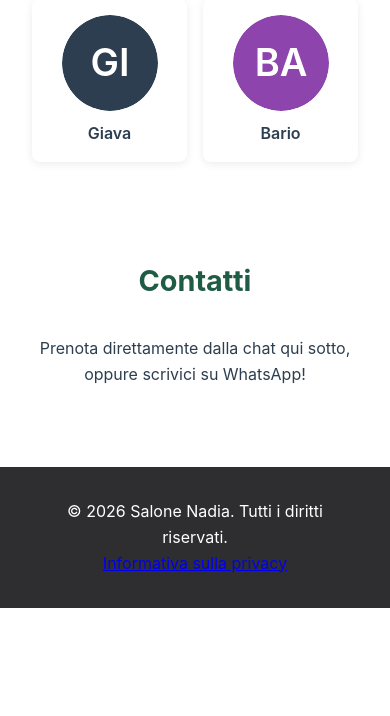
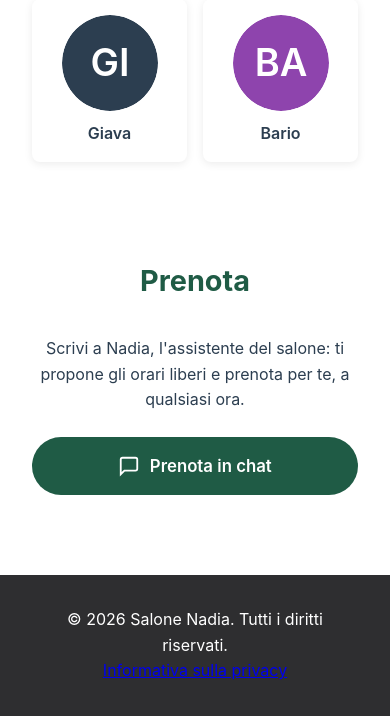
Before and after one commit to walle8646/prenotazioni-salone, a FastAPI app: page / in a window 390 px wide. Shown: the part 3856-4572 px from the top of the page. Before the commit the page ends 4464 px from the top, so only its background shows below. Run offline with FastAPI, Linux system fonts and the light colour scheme; data comes from the database, SQL or seed files in the repository.

Commit message:
feat: bottoni per aprire la chat e WhatsApp dalla homepage
La sezione Contatti diceva "prenota dalla chat qui sotto, oppure scrivici su
WhatsApp" senza un modo per farlo: la chat era un'icona nell'angolo e il
numero non c'era.

"Prenota in chat" apre il widget gia' presente, non una pagina nuova, e se e'
gia' aperto non lo chiude: un bottone che fa sparire la chat sembrerebbe
rotto. "Scrivici su WhatsApp" apre wa.me sul numero del salone con il
messaggio "Ciao, vorrei prenotare un appuntamento" gia' scritto, cosi' il bot
parte dalla prenotazione invece che da un saluto.

Il numero arriva da SALONE_TELEFONO, lo stesso delle email e della privacy, e
viene ripulito in sole cifre: con il piu' o gli spazi wa.me apre una chat
senza destinatario. Senza numero configurato il bottone WhatsApp non compare,
la chat resta.

Co-Authored-By: Claude Opus 5 <noreply@anthropic.com>

```diff
--- a/routers/website.py
+++ b/routers/website.py
@@ -42,6 +42,40 @@ def _operatori_in_servizio() -> list[str]:
     return list(get_parrucchieri_map_cached()) or list(OPERATORI)
 
 
+# Il messaggio con cui si apre la chat su WhatsApp. Già scritto, al cliente
+# basta premere invio: il bot parte dalla prenotazione invece che da un
+# "ciao" a cui deve chiedere cosa serve.
+TESTO_WHATSAPP = "Ciao, vorrei prenotare un appuntamento"
+
+
+def _contatto_whatsapp() -> dict | None:
+    """Il link che apre WhatsApp sul numero del salone, e il numero leggibile.
+
+    Il numero arriva da `SALONE_TELEFONO`, lo stesso che usano le email e le
+    pagine sulla privacy: scritto nel template, al primo cambio di numero il
+    sito manderebbe i clienti a scrivere a un telefono che nessuno legge.
+    Senza numero configurato non si mostra niente: un link rotto è peggio di
+    nessun link.
+    """
+    from urllib.parse import quote
+
+    from config import settings
+
+    cifre = "".join(c for c in (settings.salone_telefono or "") if c.isdigit())
+    if len(cifre) < 8:
+        return None
+
+    if cifre.startswith("39") and len(cifre) == 12:
+        leggibile = f"+39 {cifre[2:5]} {cifre[5:8]} {cifre[8:]}"
+    else:
+        leggibile = f"+{cifre}"
+
+    return {
+        "link": f"https://wa.me/{cifre}?text={quote(TESTO_WHATSAPP)}",
+        "numero": leggibile,
+    }
+
+
 @router.get("/", response_class=HTMLResponse)
 async def homepage(request: Request):
     """Homepage pubblica del salone."""
@@ -49,6 +83,7 @@ async def homepage(request: Request):
         "index.html",
         {
             "request": request,
+            "whatsapp": _contatto_whatsapp(),
             "orari": _orari_del_salone(),
             # Listino e durate arrivano dal catalogo: una sola fonte di verità
             # condivisa con il bot, così sito e chat non possono divergere.
--- a/static/chat.js
+++ b/static/chat.js
@@ -26,6 +26,19 @@
     closeBtn.addEventListener('click', () => {
         isOpen = false;
         panel.classList.add('hidden');
+    });
+
+    // I bottoni nella pagina aprono lo stesso widget, non ne creano un altro.
+    // Se è già aperto non lo si chiude: chi preme "Prenota in chat" vuole la
+    // chat davanti, e un bottone che la fa sparire sembrerebbe rotto.
+    document.querySelectorAll('[data-apri-chat]').forEach((bottone) => {
+        bottone.addEventListener('click', () => {
+            if (!isOpen) {
+                toggle.click();
+            } else {
+                input.focus();
+            }
+        });
     });
 
     // Identificativo della conversazione. Lo tiene il browser, non il server:
--- a/static/sito.css
+++ b/static/sito.css
@@ -305,6 +305,77 @@ section h2 {
     text-align: center;
 }
 
+.contatti-azioni {
+    display: flex;
+    flex-wrap: wrap;
+    justify-content: center;
+    gap: 0.8rem;
+    margin-top: 1.5rem;
+}
+
+/* Due bottoni della stessa misura: nessuno dei due è "quello secondario". */
+.contatto {
+    display: inline-flex;
+    align-items: center;
+    justify-content: center;
+    gap: 0.6rem;
+    min-width: 15rem;
+    padding: 0.85rem 1.4rem;
+    border-radius: 999px;
+    border: 2px solid transparent;
+    font: inherit;
+    font-size: 1.05rem;
+    font-weight: 600;
+    text-decoration: none;
+    cursor: pointer;
+    transition: background-color 0.15s, color 0.15s;
+}
+
+.contatto:focus-visible {
+    outline: 3px solid #1f5b45;
+    outline-offset: 3px;
+}
+
+.contatto-chat {
+    background: #1f5b45;
+    color: #ffffff;
+}
+
+.contatto-chat:hover {
+    background: #174535;
+}
+
+/* Il verde di WhatsApp è quello che la gente riconosce: non si cambia. */
+.contatto-whatsapp {
+    background: #ffffff;
+    color: #128c4a;
+    border-color: #25d366;
+}
+
+.contatto-whatsapp:hover {
+    background: #25d366;
+    color: #ffffff;
+}
+
+.contatti-numero {
+    margin-top: 0.9rem;
+    color: #7f8c8d;
+    font-size: 0.95rem;
+    font-variant-numeric: tabular-nums;
+}
+
+@media (max-width: 480px) {
+    .contatto {
+        width: 100%;
+    }
+}
+
+@media (prefers-reduced-motion: reduce) {
+    .contatto {
+        transition: none;
+    }
+}
+
 /* Page content */
 .page-content {
     max-width: 700px;
--- a/templates/sito/index.html
+++ b/templates/sito/index.html
@@ -113,8 +113,34 @@
     {% endif %}
 
     <section class="contatti" id="contatti">
-        <h2>Contatti</h2>
-        <p>Prenota direttamente dalla chat qui sotto, oppure scrivici su WhatsApp!</p>
+        <h2>Prenota</h2>
+        <p>Scrivi a Nadia, l'assistente del salone: ti propone gli orari liberi e prenota per te, a qualsiasi ora.</p>
+
+        <div class="contatti-azioni">
+            {# Un bottone e non un link: apre il widget già presente in basso
+               a destra, non una pagina nuova. #}
+            <button type="button" class="contatto contatto-chat" data-apri-chat>
+                <svg width="22" height="22" viewBox="0 0 24 24" fill="none" stroke="currentColor"
+                     stroke-width="2" aria-hidden="true">
+                    <path d="M21 15a2 2 0 0 1-2 2H7l-4 4V5a2 2 0 0 1 2-2h14a2 2 0 0 1 2 2z"></path>
+                </svg>
+                <span>Prenota in chat</span>
+            </button>
+
+            {% if whatsapp %}
+            <a class="contatto contatto-whatsapp" href="{{ whatsapp.link }}"
+               target="_blank" rel="noopener">
+                <svg width="22" height="22" viewBox="0 0 24 24" fill="currentColor" aria-hidden="true">
+                    <path d="M12.04 2C6.58 2 2.13 6.45 2.13 11.91c0 1.75.46 3.45 1.32 4.95L2.05 22l5.25-1.38a9.87 9.87 0 0 0 4.74 1.21c5.46 0 9.91-4.45 9.91-9.91C21.95 6.45 17.5 2 12.04 2Zm0 18.15a8.2 8.2 0 0 1-4.19-1.15l-.3-.18-3.12.82.83-3.04-.2-.31a8.2 8.2 0 0 1-1.26-4.38c0-4.54 3.7-8.23 8.24-8.23 4.54 0 8.23 3.7 8.23 8.23 0 4.54-3.7 8.24-8.23 8.24Zm4.52-6.16c-.25-.12-1.47-.72-1.7-.8-.23-.08-.39-.12-.56.12-.17.25-.64.8-.78.97-.14.17-.29.18-.54.06-.25-.12-1.05-.39-1.99-1.23-.74-.66-1.23-1.47-1.38-1.72-.14-.25-.02-.38.11-.5.11-.11.25-.29.37-.43.12-.14.17-.25.25-.41.08-.17.04-.31-.02-.43-.06-.12-.56-1.34-.76-1.84-.2-.48-.41-.42-.56-.43h-.48c-.17 0-.43.06-.66.31-.23.25-.87.85-.87 2.07 0 1.22.89 2.4 1.01 2.56.12.17 1.75 2.67 4.23 3.74.59.26 1.05.41 1.41.52.59.19 1.13.16 1.56.1.48-.07 1.47-.6 1.67-1.18.21-.58.21-1.07.14-1.18-.06-.1-.23-.17-.48-.29Z"/>
+                </svg>
+                <span>Scrivici su WhatsApp</span>
+            </a>
+            {% endif %}
+        </div>
+
+        {% if whatsapp %}
+        <p class="contatti-numero">WhatsApp {{ whatsapp.numero }}</p>
+        {% endif %}
     </section>
 
     <!-- Chat Widget -->
```
Also changed, not shown: tests/test_sito.py (+26 -0 lines).
